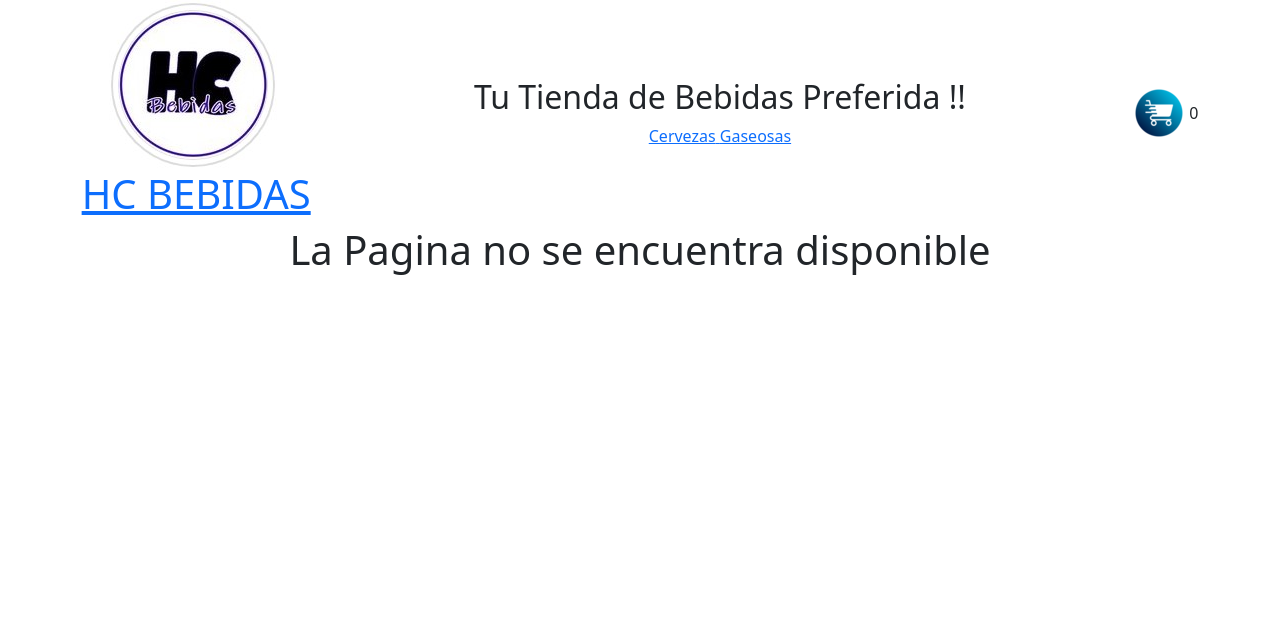
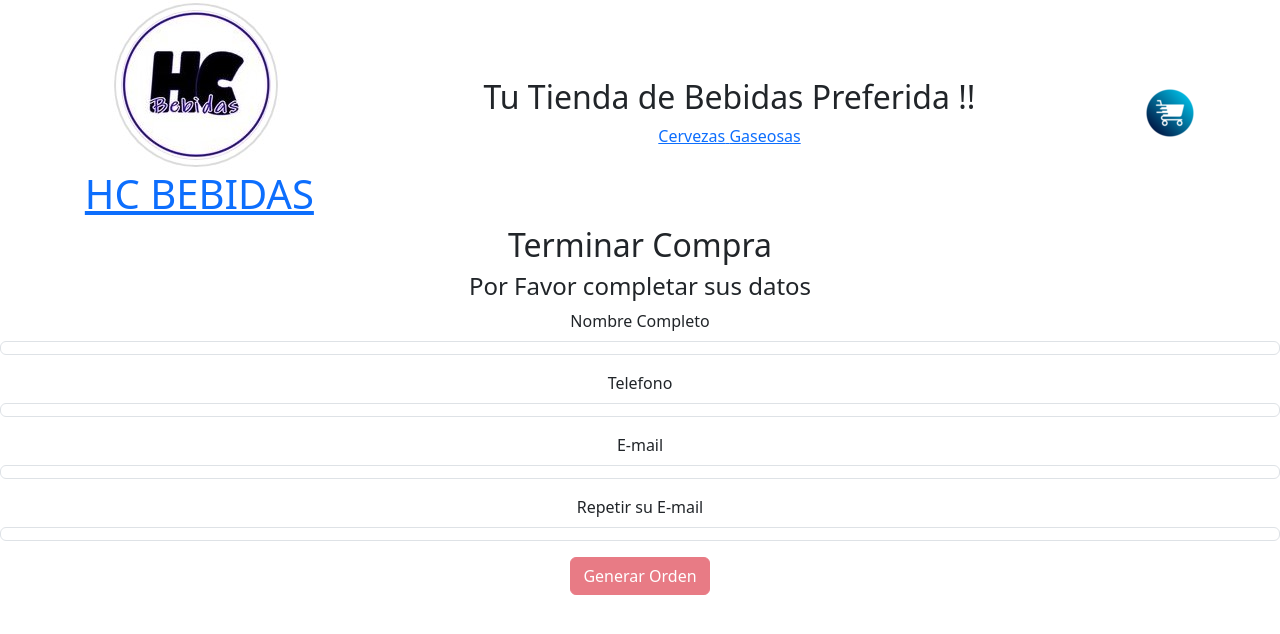
Before and after one commit to wgm22ar/hc-bebidas, a React (Create React App) app: page /checkout in a window 1280 px wide. Shown: the top 634 px of the page. Built offline with nearby package versions, Linux system fonts and the light colour scheme; no server answers.

Commit message:
creacion de checkout y form

```diff
--- a/src/App.js
+++ b/src/App.js
@@ -1,23 +1,29 @@
 import "./App.css";
+import "bootstrap";
+import "bootstrap/dist/css/bootstrap.min.css";
 import { BrowserRouter, Routes, Route } from "react-router-dom";
 import NavBar from "./components/NavBar";
 import ItemListContainer from "./components/ItemListContainer/index";
 import ItemDetailContainer from "./components/ItemDetailContainer";
-import "bootstrap";
-import "bootstrap/dist/css/bootstrap.min.css";
 import React, { useEffect } from "react";
 import { getProducts, productos } from "./asyncMock/asyncMock";
 import { addDoc, collection } from "firebase/firestore";
 import { db } from "./servicios/firebase";
+import { CartProvider } from "./components/CartContext";
+import Cart from "./components/Cart/index";
+import CheckOut from "./components/CheckOut";
 function App() {
-  useEffect(() => {
-    const colectionProducts = collection(db, "productos");
-    productos.map((item) => addDoc(colectionProducts, item));
-  }, []);
+  //CARGA DINAMICA EN FIREBASE
+
+  // useEffect(() => {
+  //   const colectionProducts = collection(db, "productos");
+  //   productos.map((item) => addDoc(colectionProducts, item));
+  // }, []);
 
   return (
     <div className="App">
       <BrowserRouter>
+        <CartProvider>
           <NavBar />
           <Routes>
             <Route path="/" element={<ItemListContainer />} />
@@ -26,11 +32,14 @@ function App() {
               element={<ItemListContainer />}
             />
             <Route path="/item/:itemId" element={<ItemDetailContainer />} />
+            <Route path="/cart" element={<Cart />} />
+            <Route path="/checkout" element={<CheckOut />} />
             <Route
               path="*"
               element={<h1>La Pagina no se encuentra disponible</h1>}
             />
           </Routes>
+        </CartProvider>
       </BrowserRouter>
     </div>
   );
--- /dev/null
+++ b/src/components/Cart/index.js
@@ -0,0 +1,38 @@
+import { useContext } from "react";
+import { CartContext } from "../CartContext";
+import Item from "../Item/index";
+import ItemCount from "../ItemCount";
+import { Link } from "react-router-dom";
+
+const Cart = () => {
+  const { cart, clearCart, cantidadTotal, total } = useContext(CartContext);
+  return (
+    <div>
+      {cart.length ? (
+        <div>
+          {cart.map((ItemCount) => (
+            <ItemCount key={Item.id} item={Item} />
+          ))}
+          <p> Total a Pagar: ${total()}</p>
+          <div>
+            <button onClick={() => clearCart()} className="btn btn-primary">
+              Limpiar Carrito
+            </button>
+            <Link to="/checkout" className="btn btn-success">
+              Finalizar Compra
+            </Link>
+          </div>
+        </div>
+      ) : (
+        <div>
+          <h3>Tu Carrito esta Vacio</h3>
+          <Link to="/" className="btn btn-danger">
+            Ir a Comprar
+          </Link>
+        </div>
+      )}
+    </div>
+  );
+};
+
+export default Cart;
--- /dev/null
+++ b/src/components/CartContext/index.js
@@ -0,0 +1,38 @@
+import { createContext, useState } from "react";
+
+export const CartContext = createContext({
+  cart: [],
+});
+
+export const CartProvider = ({ children }) => {
+  const [cart, setCart] = useState([]);
+
+  console.log(cart);
+
+  const addItem = (item, cantidad) => {
+    if (!isIncart(item.id)) {
+      setCart((prev) => [...prev, { ...item, cantidad }]);
+    } else {
+      console.error("El producto ya fue agregado al carrito");
+    }
+  };
+
+  const removeItem = (itemId) => {
+    const cartUpdate = cart.filter((prod) => prod.id !== itemId);
+    setCart(cartUpdate);
+  };
+
+  const clearCart = () => {
+    setCart([]);
+  };
+
+  const isIncart = (itemId) => {
+    return cart.some((prod) => prod.id === itemId);
+  };
+
+  return (
+    <CartContext.Provider value={{ cart, addItem, removeItem, clearCart }}>
+      {children}
+    </CartContext.Provider>
+  );
+};
--- a/src/components/CartWidget/index.js
+++ b/src/components/CartWidget/index.js
@@ -1,10 +1,16 @@
+import { useContext } from "react";
 import IconCart from "./asset/IconCart.png";
-import "./cart.css";
+// import "./cart.css";
+import { CartContext } from "../CartContext";
+import { Link } from "react-router-dom";
+
 const CartWidget = () => {
+  const { cantidadTotal } = useContext(CartContext);
   return (
-    <div className="conteinerCart">
-      <img src={IconCart} alt="Imagen del Carrito" className="ImgCart" /> 0
-    </div>
+    <Link to="/cart" className="conteinerCart">
+      <img src={IconCart} alt="Imagen del Carrito" className="ImgCart" />{" "}
+      {cantidadTotal}
+    </Link>
   );
 };
 export default CartWidget;
--- /dev/null
+++ b/src/components/CheckOut/index.js
@@ -0,0 +1,110 @@
+import { addDoc, collection, serverTimestamp } from "firebase/firestore";
+import React, { useState, useContext } from "react";
+import { db } from "../../servicios/firebase";
+import { CartContext } from "../CartContext";
+
+const CheckOut = () => {
+  const [user, setUser] = useState({});
+  const [validarEmail, setValidarEmail] = useState("");
+  const [orderId, setOrderId] = useState("");
+  const { cart, addItem, removeItem, clearCart } = useContext(CartContext);
+
+  const datosCompra = (e) => {
+    setUser({
+      ...user,
+      [e.target.name]: e.target.value,
+    });
+  };
+
+  const finalizarCompra = (e) => {
+    e.preventDefault();
+    if (user.name && user.phone) {
+      let order = {
+        user,
+        item: cart,
+        total: addItem,
+        date: serverTimestamp,
+      };
+      const finalizarOrden = collection(db, "ordenes");
+      addDoc(finalizarCompra, order)
+        .then((res) => {
+          setOrderId(res.id);
+          clearCart();
+        })
+        .catch((error) => console.log(error));
+    } else {
+      alert("No se puede dejar campos vacios");
+    }
+  };
+
+  return (
+    <div>
+      {orderId !== "" ? (
+        <div>
+          <h2>
+            <i>
+              <b>Felicitaciones!! Su orden ha sido generada exitosamente</b>
+            </i>
+          </h2>
+          <h4> El Id de su compra es: {orderId}</h4>
+        </div>
+      ) : (
+        <div>
+          <h2>Terminar Compra</h2>
+          <h4>Por Favor completar sus datos</h4>
+          <form onSubmit={finalizarCompra}>
+            <div className="mb-3">
+              <label className="form-label">Nombre Completo</label>
+              <imput
+                className="form-control"
+                onChange={datosCompra}
+                type="text"
+                placeholder="Nombre y Apellido"
+                name="name"
+              />
+            </div>
+            <div className="mb-3">
+              <label className="form-label">Telefono</label>
+              <imput
+                className="form-control"
+                onChange={datosCompra}
+                type="number"
+                placeholder="Telefono"
+                name="phone"
+              />
+            </div>
+            <div className="mb-3">
+              <label className="form-label">E-mail</label>
+              <imput
+                className="form-control"
+                onChange={datosCompra}
+                type="email"
+                placeholder="1323456@mail.com"
+                name="mail"
+              />
+            </div>
+            <div className="mb-3">
+              <label className="form-label">Repetir su E-mail</label>
+              <imput
+                className="form-control"
+                type="email"
+                placeholder="1323456@mail.com"
+                name="mail"
+                onChange={(e) => setValidarEmail(e.target.value)}
+              />
+            </div>
+            <button
+              className="btn btn-danger"
+              type="submit"
+              disabled={validarEmail !== user.mail}
+            >
+              Generar Orden
+            </button>
+          </form>
+        </div>
+      )}
+    </div>
+  );
+};
+
+export default CheckOut;
--- a/src/components/ItemCount/index.js
+++ b/src/components/ItemCount/index.js
@@ -17,7 +17,7 @@ const ItemCount = ({ inicial, stock, adicion }) => {
   };
 
   return (
-    <div className="Padre">
+    <div className="Padre d-flex flex-column aling-items-center justify-content-between">
       <div className="Controles d-flex flex-row">
         <button className="btn btn-primary Boton" onClick={resta}>
           -
@@ -29,12 +29,12 @@ const ItemCount = ({ inicial, stock, adicion }) => {
       </div>
       <div>
         <button
-          className="btn btn-outline-primary"
+          className="btn btn-outline-primary mt-2"
           onClick={() => adicion(cantidad)}
-          disable={!stock}
+          disable={cantidad === 0}
         >
           {" "}
-          Agregar al Carrito
+          Comprar
         </button>
       </div>
     </div>
--- a/src/components/ItemDetail/index.js
+++ b/src/components/ItemDetail/index.js
@@ -1,4 +1,8 @@
+import { Link } from "react-router-dom";
 import ItemCount from "../ItemCount/index";
+import React, { useContext, useState } from "react";
+import { CartContext } from "../CartContext";
+import Cart from "../Cart";
 
 const ItemDetail = ({
   id,
@@ -9,34 +13,42 @@ const ItemDetail = ({
   descripcion,
   stock,
 }) => {
+  const [cantidadAgregada, setCantidadAgregada] = useState(false);
+  const { addItem } = useContext(CartContext);
+  const adicion = (cantidad) => {
+    setCantidadAgregada(true);
+    const item = {
+      id,
+      nombre,
+      precio,
+    };
+    addItem(item, cantidad);
+    console.log(`Compraste ${cantidad} de ${nombre}`);
+  };
   return (
     <article className="Card">
-      <header className="Header">
+      {/* <header className="Header"> */}
       <h2 className="ItemHeader">{nombre}</h2>
-      </header>
-      <picture>
+      {/* </header> */}
+      {/* <picture> */}
       <img src={img} alt={nombre} className="ItemImg" />
-      </picture>
-      <section>
+      {/* </picture> */}
+      {/* <section> */}
       <p className="InfoCard">Descripcion: {descripcion}</p>
       <p className="InfoCard">Categoria: {categoria}</p>
       <p className="InfoCard">Precio: ${precio}</p>
       <p className="InfoCard">SKU: {id}</p>
-      </section>
-      <footer className="CardFooter">
-        <ItemCount
-          inicial={1}
-          stock={stock}
-          adicion={(cantidad) =>
-            console.log(
-              "Se agrego al carrito: ",
-              cantidad,
-              "Unidades de",
-              nombre
-            )
-          }
-        />
-      </footer>
+      {/* </section> */}
+      {/* <footer className="CardFooter"> */}
+      {cantidadAgregada ? (
+        <ItemCount inicial={1} stock={stock} adicion={adicion} />
+      ) : (
+        <Link to="/cart" className="btn btn-primary">
+          {" "}
+          Ir al Carrito
+        </Link>
+      )}
+      {/* </footer> */}
     </article>
   );
 };
```
Lines whose indentation alone changed are shown as unchanged.
